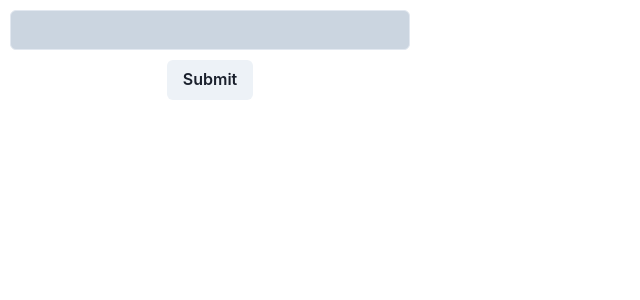
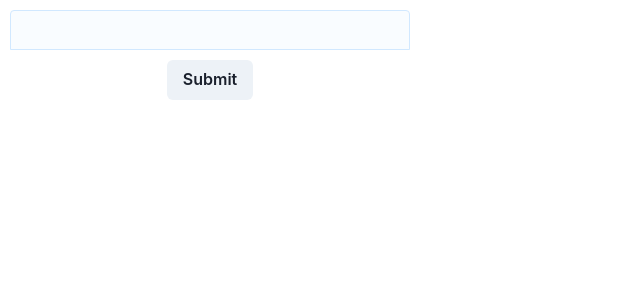
Before and after one commit to hritvikkaushik/validator-input-field, a React (Create React App) app: page / in a window 1280 px wide. Shown: the top 300 px of the page, without its empty margins (0-640 px from the left). Built offline with nearby package versions, Linux system fonts and the light colour scheme.

Commit message:
Add required check.

```diff
--- a/src/App.tsx
+++ b/src/App.tsx
@@ -31,7 +31,8 @@ function App() {
             <ValidatorInputField
               name="formfield"
               validationConfig={{
-                regex: /freecharge/,
+                // regex: /freecharge/,
+                required: true,
                 allowAlpha: true,
                 allowNum: false,
                 illegalCharacters: "!@#$%^&*()",
--- a/src/components/ValidatorInputField.tsx
+++ b/src/components/ValidatorInputField.tsx
@@ -27,6 +27,7 @@ interface validationConfig {
     options?: object;
   };
   inbuiltType?: "Aadhaar" | "PAN";
+  required?: boolean;
 }
 
 interface ValidatorInputFieldProps {
@@ -65,6 +66,8 @@ const validate = (text: string, config: validationConfig) => {
 
 const check = (text: string, k: keyof validationConfig, val: any) => {
   switch (k) {
+    case "required":
+      return text.length === 0 ? "Required" : "";
     case "regex":
       return regexChecker(text, val);
     case "maxLength":
@@ -133,7 +136,23 @@ const ValidatorInputField = (props: ValidatorInputFieldProps & InputProps) => {
   return (
     <Fragment>
       <Input
-        bgColor="gray.300"
+        bgColor="#F9FCFF"
+        _invalid={{
+          borderBottomColor: "#800020",
+        }}
+        _focus={{
+          outline: "none",
+        }}
+        border="1px"
+        borderColor="#D1E8FF"
+        borderRadius={0}
+        borderTopRadius="base"
+        fontSize="1rem"
+        fontWeight="bold"
+        display="inline-block"
+        width="100%"
+        appearance="none"
+        outline="none"
         isInvalid={meta.error ? true : false}
         {...field}
         onKeyPress={keyPressHandler}
```
